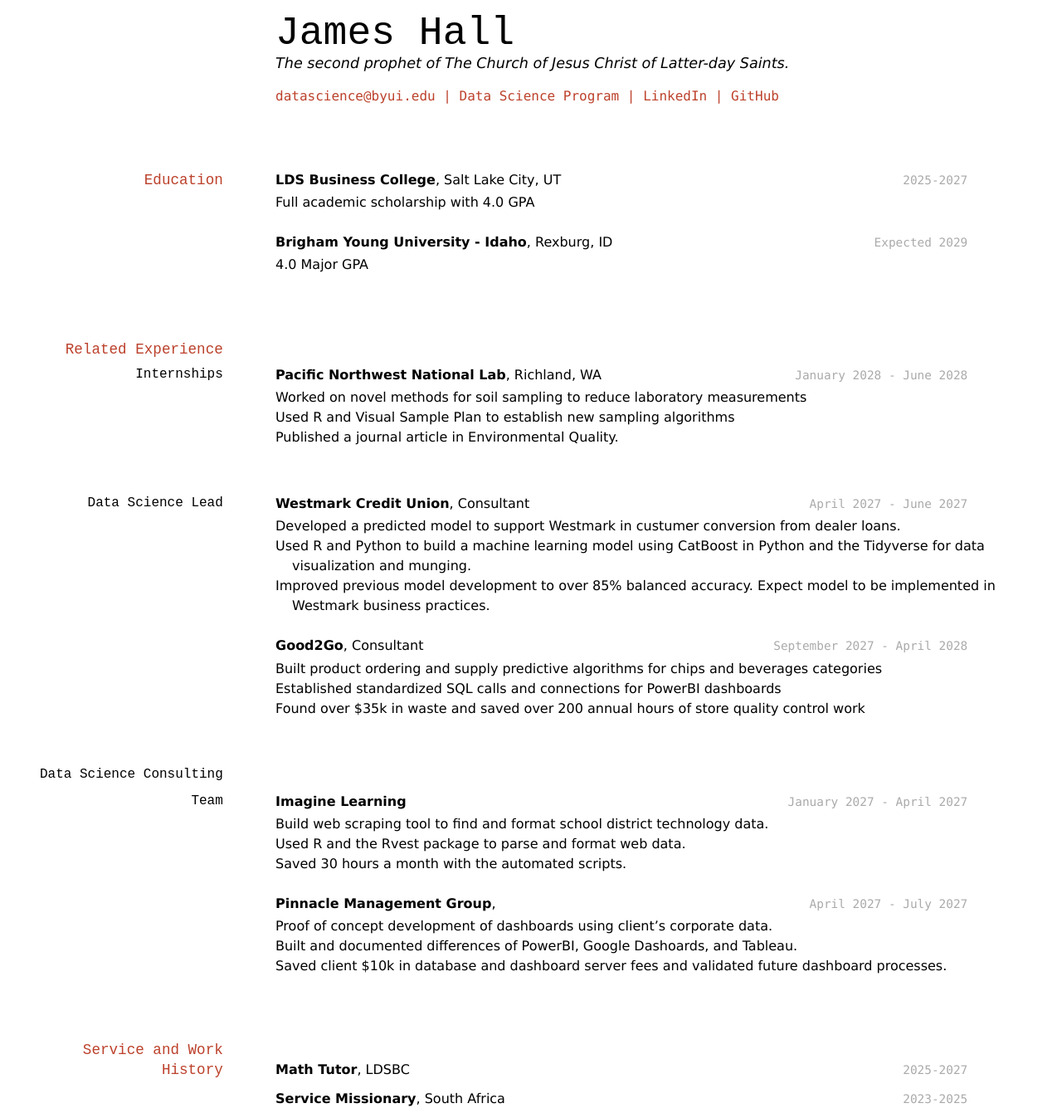
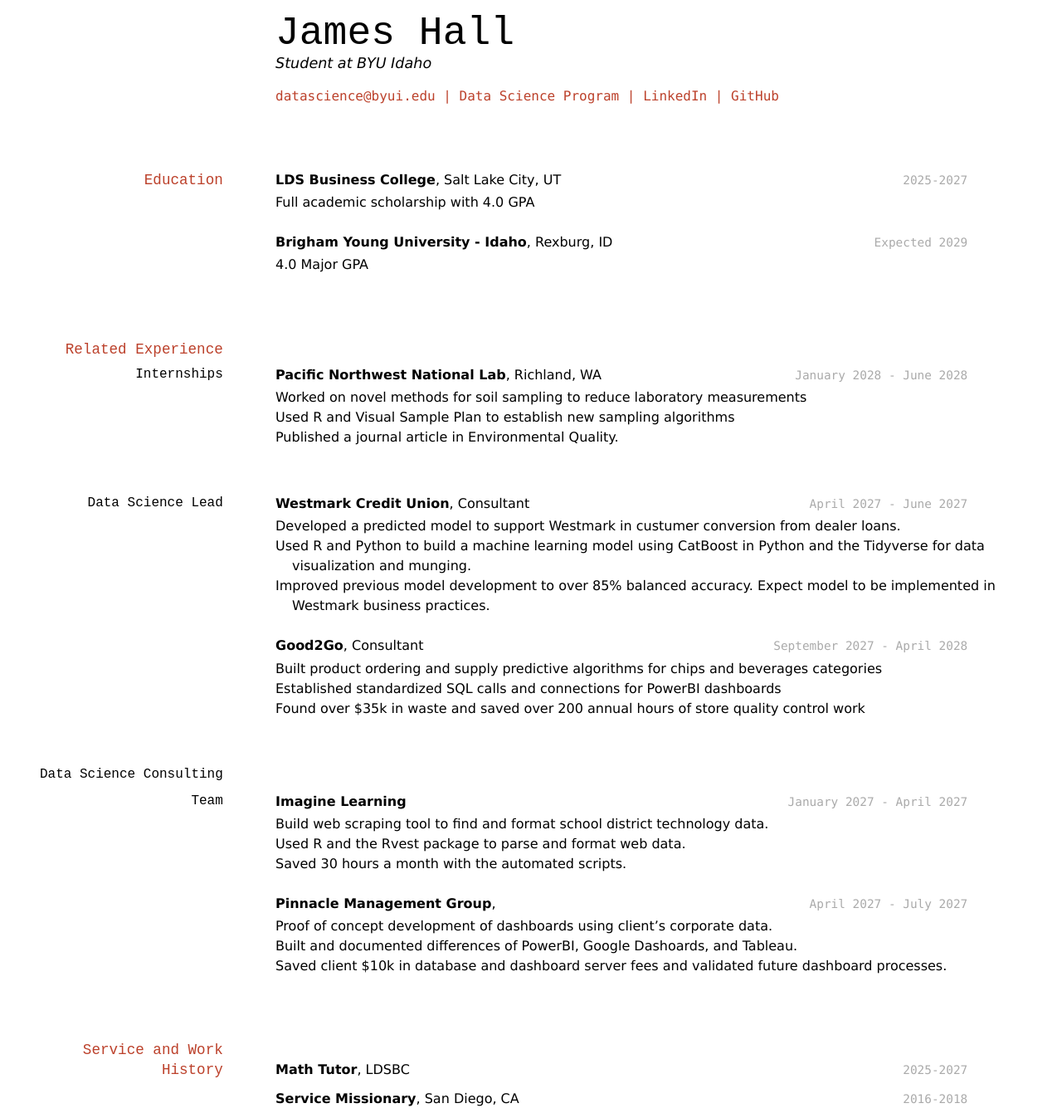
Before and after one commit to jamesbhall423/jameshall_resume, a Jekyll site: the page built from docs/index.md, in a window 1280 px wide. Shown: the whole page at 83% size. Built offline with Jekyll 4.4.1, drawn with Linux system fonts in a browser that asks for light colours.

Commit message:
Correct description

```diff
--- a/docs/index.md
+++ b/docs/index.md
@@ -3,7 +3,7 @@ layout: cv
 title: James Hall's Resume
 ---
 # James Hall
-The second prophet of The Church of Jesus Christ of Latter-day Saints.
+Student at BYU Idaho
 
 <div id="webaddress">
 <a href="datascience@byui.edu">datascience@byui.edu</a>
@@ -77,8 +77,8 @@ __Pinnacle Management Group__,
 __Math Tutor__, LDSBC
 
 
-`2023-2025`
-__Service Missionary__, South Africa
+`2016-2018`
+__Service Missionary__, San Diego, CA
 
 
 
```
